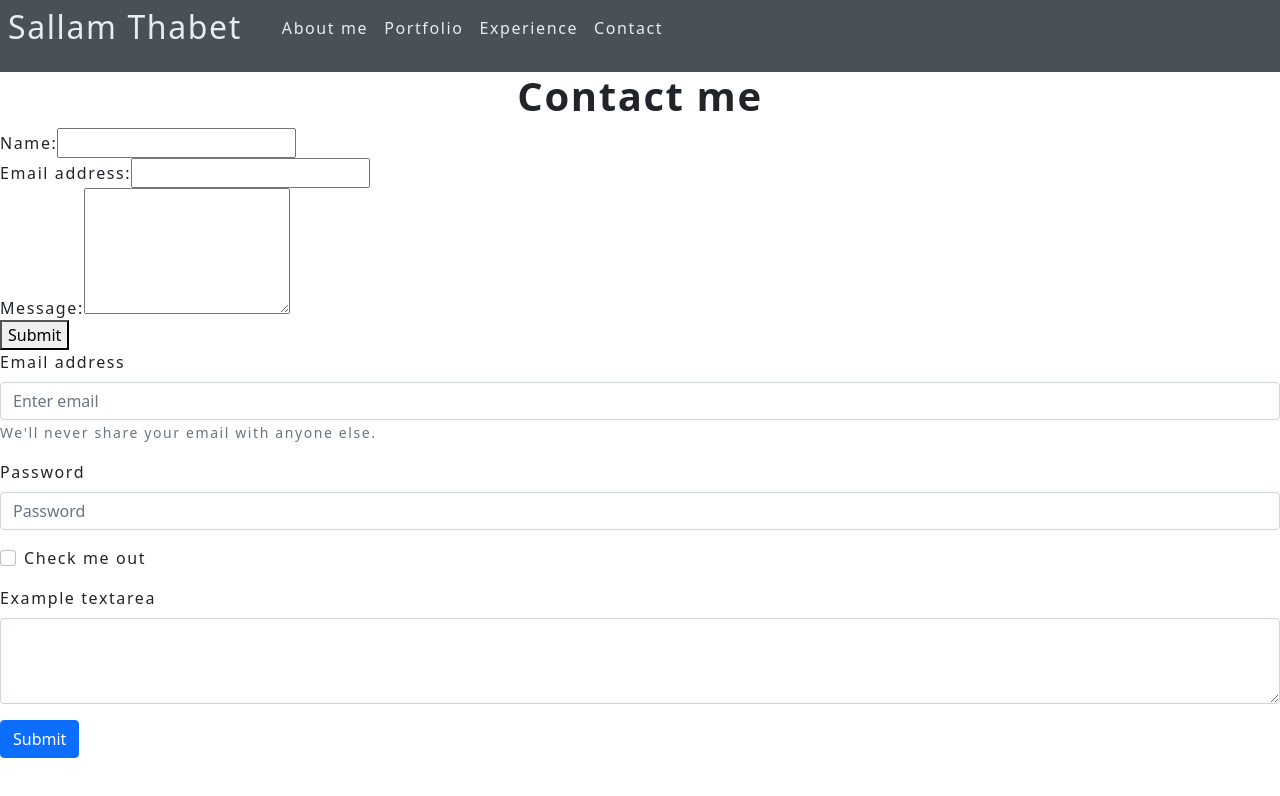
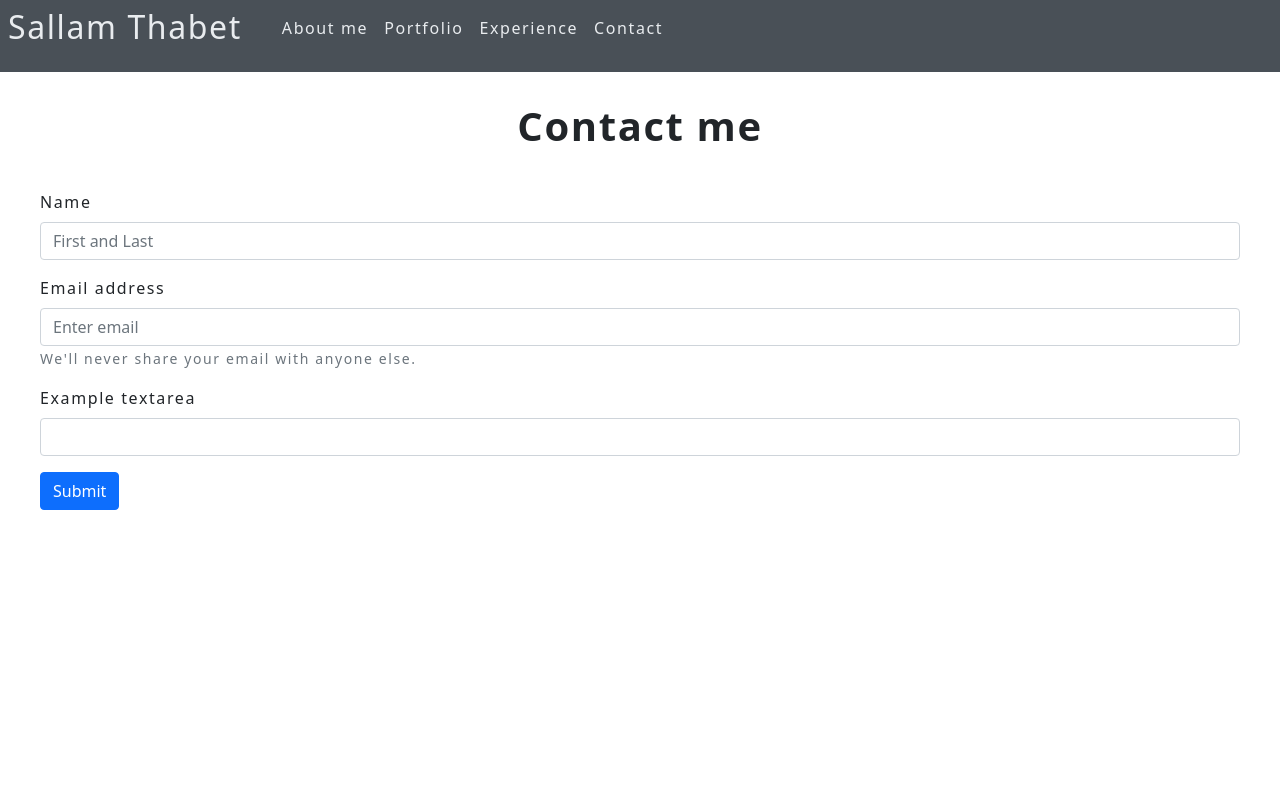
Before and after one commit to thabets/React-Profile, a React (Create React App) app in the folder react-profile/: page / in a window 1280 px wide. Both pictures are taken after a click on the element "Contact". Shown: the top 796 px of the page. Built offline with nearby package versions, Linux system fonts and the light colour scheme.

Commit message:
fixed contact form

```diff
--- a/react-profile/src/components/Contact/index.js
+++ b/react-profile/src/components/Contact/index.js
@@ -42,65 +42,35 @@ function ContactForm() {
 
   return (
     <section>
-      <h1 className="center">Contact me</h1>
-      <form id="contact-form" onSubmit={handleSubmit}>
-        <div>
-          <label htmlFor="name">Name:</label>
-          <input
-            type="text"
-            name="name"
-            defaultValue={name}
+      <h1 className="center mar">Contact me</h1>
+           <Form className="mar pd">
+        <Form.Group className="mb-3">
+          <Form.Label>Name</Form.Label>
+          <Form.Control
+            type="name"
+            placeholder="First and Last"
             onBlur={handleChange}
           />
-        </div>
-        <div>
-          <label htmlFor="email">Email address:</label>
-          <input
+        </Form.Group>
+
+        <Form.Group className="mb-3" controlId="formBasicEmail">
+          <Form.Label>Email address</Form.Label>
+          <Form.Control
+            defaultValue={email}
             type="email"
-            name="email"
-            defaultValue={email}
+            placeholder="Enter email"
             onBlur={handleChange}
           />
-        </div>
-        <div>
-          <label htmlFor="message">Message:</label>
-          <textarea
-            name="message"
-            rows="5"
-            defaultValue={message}
-            onBlur={handleChange}
-          />
-        </div>
-        {errorMessage && (
-          <div>
-            <p className="error-text">{errorMessage}</p>
-          </div>
-        )}
-        <button data-testid="button" type="submit">
-          Submit
-        </button>
-      </form>
-
-      <Form>
-        <Form.Group className="mb-3" controlId="formBasicEmail">
-          <Form.Label>Email address</Form.Label>
-          <Form.Control type="email" placeholder="Enter email" />
           <Form.Text className="text-muted">
             We'll never share your email with anyone else.
           </Form.Text>
         </Form.Group>
 
-        <Form.Group className="mb-3" controlId="formBasicPassword">
-          <Form.Label>Password</Form.Label>
-          <Form.Control type="password" placeholder="Password" />
-        </Form.Group>
-        <Form.Group className="mb-3" controlId="formBasicCheckbox">
-          <Form.Check type="checkbox" label="Check me out" />
-        </Form.Group>
         <Form.Group className="mb-3" controlId="exampleForm.ControlTextarea1">
           <Form.Label>Example textarea</Form.Label>
-          <Form.Control as="textarea" rows={3} />
+          <Form.Control type="message" rows={3} onBlur={handleChange} />
         </Form.Group>
+
         <Button variant="primary" type="submit" onSubmit={handleSubmit}>
           Submit
         </Button>
```
